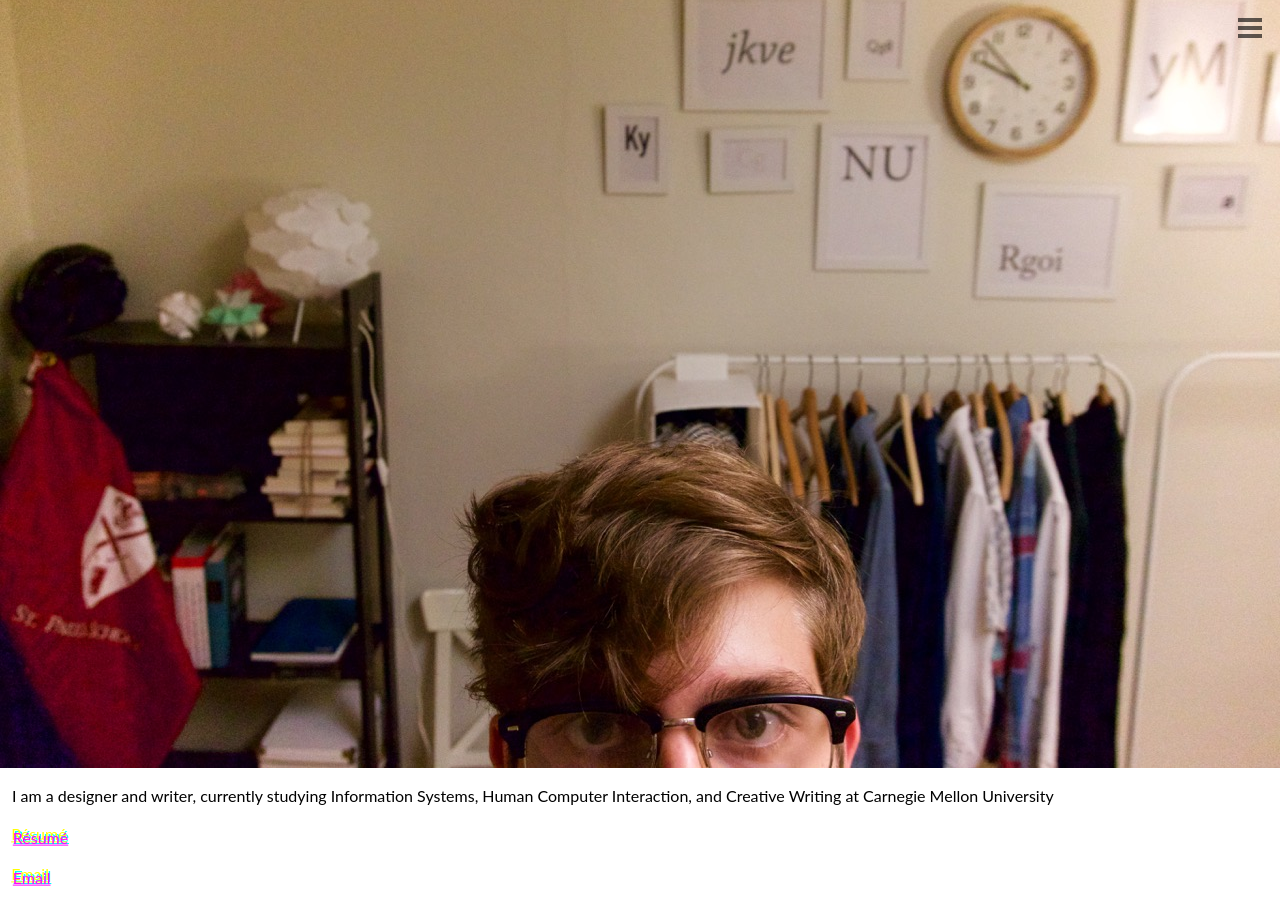
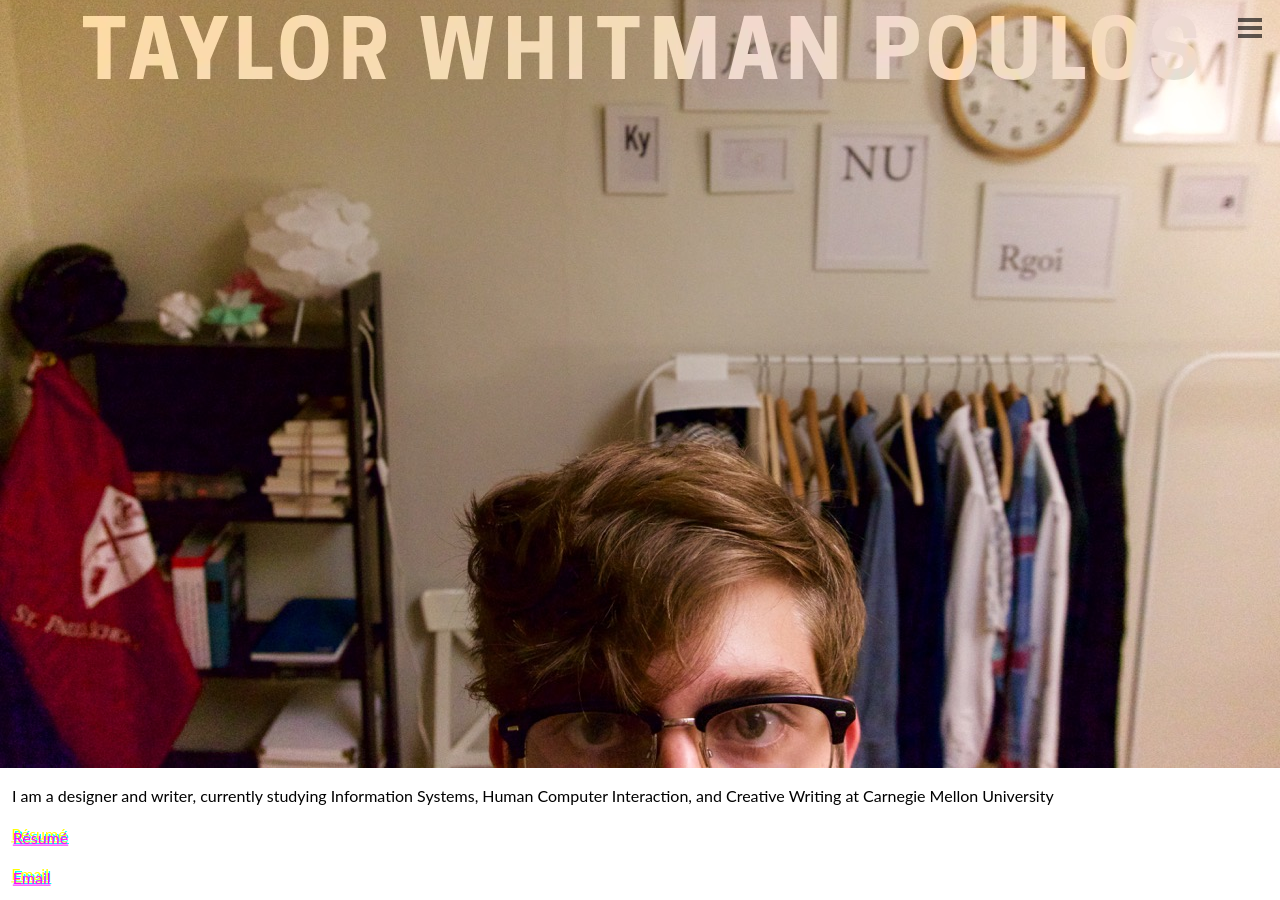
Before and after one commit to tpoulos/tpoulos.github.io, a Jekyll site: the page built from index.html, in a window 1280 px wide. Built offline with Jekyll 4.4.1, drawn with Linux system fonts in a browser that asks for light colours; nearby versions of some CDN libraries.

Commit message:
made header hiding not suck

```diff
--- a/_includes/head.html
+++ b/_includes/head.html
@@ -12,4 +12,5 @@
     <script src="//ajax.googleapis.com/ajax/libs/jquery/2.1.1/jquery.min.js"></script>
     <script src="/js/golden_gridlet.js"></script>
     <script src="/js/clickable-script.js"></script>
+    <script type="text/javascript" src="/js/show-header.js"></script>
 </head>
--- a/_includes/header.html
+++ b/_includes/header.html
@@ -1,4 +1,4 @@
-<header class="wrapper {{ if include.param }} is-hidden {{endif}}">
+<header class="wrapper {%if page.type == 'article'%} is-hidden {%endif%}">
   <a href="/" class="">
     <img class="logo" src="/images/wordmark.svg">
   </a>
--- a/_layouts/article.html
+++ b/_layouts/article.html
@@ -2,11 +2,10 @@
 <html>
 
   {% include head.html %}
-  <script type="text/javascript" src="/js/show-header.js"></script>
 
     <body>
       <div class="article">
-        {% include header.html param="value" %}
+        {% include header.html param=true %}
 
         {{ content }}
 
--- a/js/show-header.js
+++ b/js/show-header.js
@@ -1,20 +1,20 @@
 $(document).ready(function() {
   var $articleTitle = $(document).find(".article-title:first");
   var headerIsShown = isBelowTitle();
+
+  if($(".article").length) {
 
     var titleDisplacement = $articleTitle.outerHeight();
 
     $(document).scroll(function(e) {
       if(headerIsShown && !isBelowTitle()) {
         $("header").removeClass("is-shown").addClass("is-hidden");
-      console.log("showing")
 
         headerIsShown = false;
       }
       if(!headerIsShown && isBelowTitle()) {
         $("header").removeClass("is-hidden").addClass("is-shown");
         headerIsShown = true;
-      console.log("showing")
       }
     })
 
@@ -23,4 +23,5 @@
         return true;
       }
     }
+  }
 })
```
Also changed, not shown: 3 other files. Lines whose indentation alone changed are shown as unchanged.
